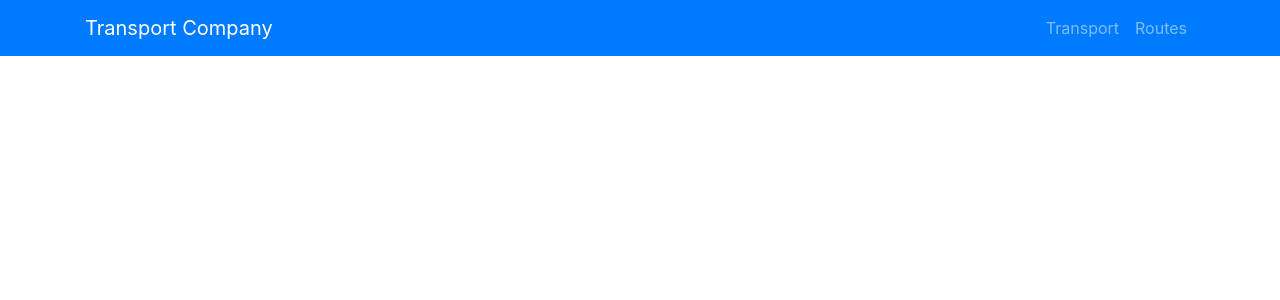
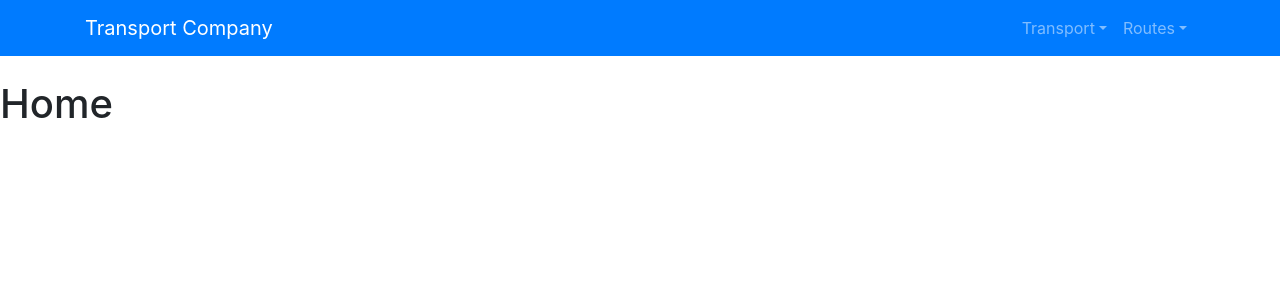
Before and after one commit to heorhii-hryhorov/transport-company-fe, a React (Create React App) app: page / in a window 1280 px wide. Shown: the top 300 px of the page. Built offline with nearby package versions, Linux system fonts and the light colour scheme.

Commit message:
added routing

```diff
--- a/package.json
+++ b/package.json
@@ -10,9 +10,11 @@
     "@types/node": "^12.20.11",
     "@types/react": "^17.0.4",
     "@types/react-dom": "^17.0.3",
+    "@types/react-router-dom": "^5.1.7",
     "bootstrap": "^4.6.0",
     "react": "^17.0.2",
     "react-dom": "^17.0.2",
+    "react-router-dom": "^5.2.0",
     "react-scripts": "4.0.3",
     "reactstrap": "^8.9.0",
     "typescript": "^4.2.4"
--- a/src/App.tsx
+++ b/src/App.tsx
@@ -1,10 +1,17 @@
 import React from 'react';
+import { BrowserRouter as Router, Route, Switch } from 'react-router-dom';
 import Header from './components/Header/Header';
+import HomeContainer from './containers/HomeContainer/HomeContainer';
 
 const App: React.FC = () => (
-  <>
-    <Header />
-  </>
+  <Router>
+    <>
+      <Header />
+      <Switch>
+        <Route path="/" exact component={HomeContainer} />
+      </Switch>
+    </>
+  </Router>
 );
 
 export default App;
--- a/src/components/Header/Header.css
+++ b/src/components/Header/Header.css
@@ -1,3 +1,7 @@
+.headerArea {
+    margin-bottom: 5rem;
+}
+
 .burgerBtn {
     float: right;
 }
--- a/src/components/Header/Header.tsx
+++ b/src/components/Header/Header.tsx
@@ -1,12 +1,23 @@
 import React from 'react';
+import { Link } from 'react-router-dom';
 import {
   Col,
   Container,
-  Nav, Navbar, NavbarBrand, NavbarToggler, NavItem, NavLink, Row, UncontrolledCollapse,
+  DropdownItem,
+  DropdownMenu,
+  DropdownToggle,
+  Nav,
+  Navbar,
+  NavbarBrand,
+  NavbarToggler,
+  Row,
+  UncontrolledCollapse,
+  UncontrolledDropdown,
 } from 'reactstrap';
 import './Header.css';
 
 const Header: React.FC = () => (
+  <header className="headerArea">
     <Navbar color="primary" dark expand="md" fixed="top">
       <Container>
         <Row className="flex-fill d-flex justify-content-start">
@@ -22,12 +33,40 @@ const Header: React.FC = () => (
               <Row className="flex-fill d-flex justify-content-end">
                 <UncontrolledCollapse toggler="#navbar-toggler" navbar className="flex-grow-0">
                   <Nav navbar>
-                  <NavItem>
-                    <NavLink href="/">Transport</NavLink>
-                  </NavItem>
-                  <NavItem>
-                    <NavLink href="/">Routes</NavLink>
-                  </NavItem>
+                    <UncontrolledDropdown nav inNavbar>
+                      <DropdownToggle nav caret>
+                        Transport
+                      </DropdownToggle>
+                      <DropdownMenu right>
+                        <DropdownItem tag={Link} to="/transport/create">
+                          Create
+                        </DropdownItem>
+                        <DropdownItem tag={Link} to="/transport/edit">
+                          Edit
+                        </DropdownItem>
+                        <DropdownItem tag={Link} to="/transport/delete">
+                          Delete
+                        </DropdownItem>
+                      </DropdownMenu>
+                    </UncontrolledDropdown>
+
+                    <UncontrolledDropdown nav inNavbar>
+                      <DropdownToggle nav caret>
+                        Routes
+                      </DropdownToggle>
+                      <DropdownMenu right>
+                        <DropdownItem tag={Link} to="routes/create">
+                          Create
+                        </DropdownItem>
+                        <DropdownItem tag={Link} to="routes/edit">
+                          Edit
+                        </DropdownItem>
+                        <DropdownItem tag={Link} to="routes/delete">
+                          Delete
+                        </DropdownItem>
+                      </DropdownMenu>
+                    </UncontrolledDropdown>
+
                   </Nav>
                 </UncontrolledCollapse>
               </Row>
@@ -36,6 +75,7 @@ const Header: React.FC = () => (
         </Row>
       </Container>
     </Navbar>
+  </header>
 );
 
 export default Header;
--- /dev/null
+++ b/src/containers/HomeContainer/HomeContainer.tsx
@@ -0,0 +1,9 @@
+import React from 'react';
+
+const HomeContainer: React.FC = () => (
+
+  <h1>Home</h1>
+
+);
+
+export default HomeContainer;
```
Also changed, not shown: 1 other file (tests, documents, lock files or other folders). Lines whose indentation alone changed are shown as unchanged.
